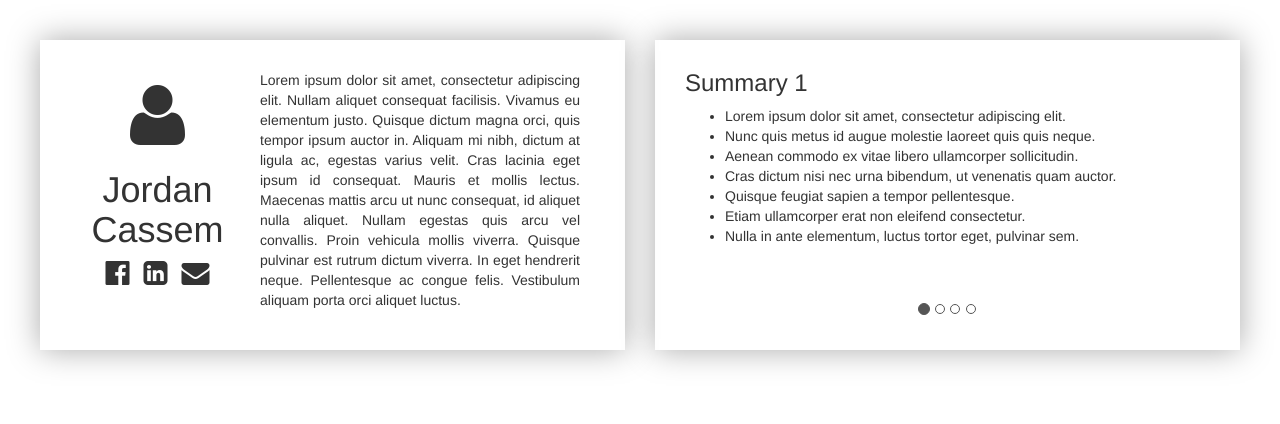
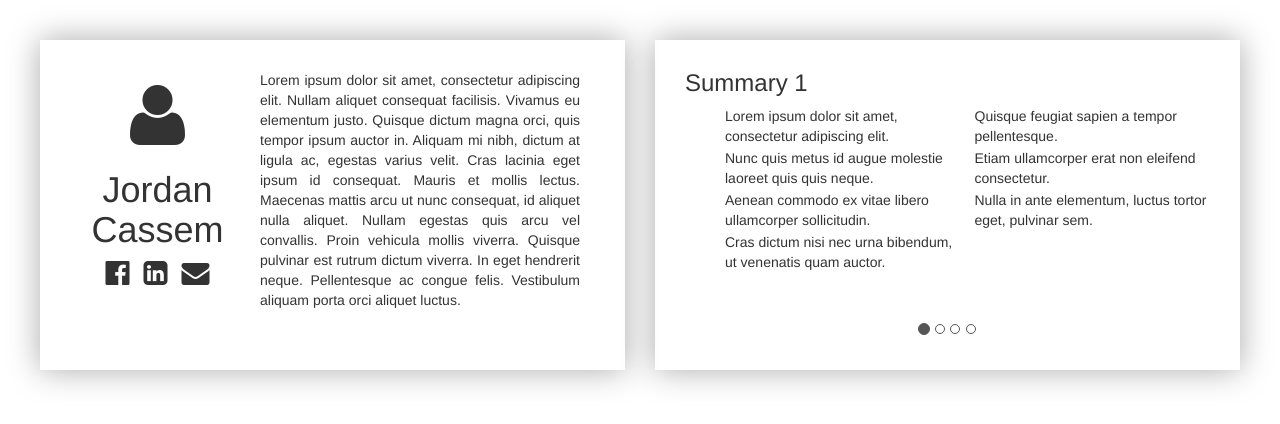
Before and after one commit to jcassem/MySite, a plain HTML site: page index.html in a window 1280 px wide. Drawn offline with Linux system fonts and the light colour scheme.

Commit message:
Fix the summary-card resizing issue when carousel changes slides

```diff
--- a/css/stylesheet.css
+++ b/css/stylesheet.css
@@ -52,3 +52,13 @@
 .carousel-inner h3 {
   margin-top: 0px;
 }
+
+.summary-container ul {
+  columns: 2;
+  -webkit-columns: 2;
+  -moz-columns: 2;
+}
+.summary-container li {
+  list-style-type: none;
+  margin-bottom: 2px;
+}
--- a/index.html
+++ b/index.html
@@ -50,7 +50,7 @@
 
             <!-- Wrapper for slides -->
             <div class="carousel-inner" role="listbox">
-              <div class="item active">
+              <div class="item active summar-item ">
                 <div class="summary-container">
                   <h3>
                     Summary 1
@@ -68,6 +68,7 @@
               </div>
 
               <div class="item summary-item">
+                <div class="summary-container">
                   <h3>
                   Summary 2
                 </h3>
@@ -78,8 +79,10 @@
                     <li>Vivamus dictum turpis eu finibus eleifend.</li>
                   </ul>
                 </div>
+              </div>
 
               <div class="item summary-item">
+                <div class="summary-container">
                   <h3>
                   Summary 3
                 </h3>
@@ -93,8 +96,10 @@
                     <li>Sed aliquet purus id leo accumsan, quis faucibus justo auctor.</li>
                   </ul>
                 </div>
+              </div>
 
               <div class="item summary-item">
+                <div class="summary-container">
                   <h3>
                   Summary 4
                 </h3>
@@ -115,6 +120,7 @@
         </div>
       </div>
     </div>
+  </div>
 
   <!-- JAVASCRIPT LIBRARIES -->
   <script src="js/jquery.min.js"></script>
--- a/js/style.js
+++ b/js/style.js
@@ -1,4 +1,5 @@
-$(window).resize(matchHeight('#profile-card', '#summary-card'));
+$(window).resize(matchHeight('.carousel-inner', '.profile-body-container'));
+matchHeight('#profile-card', '#summary-card');
 
 function matchHeight(leftID, rightID) {
   if ($(leftID).outerHeight() > $(rightID).outerHeight()) {
```
Lines whose indentation alone changed are shown as unchanged.
